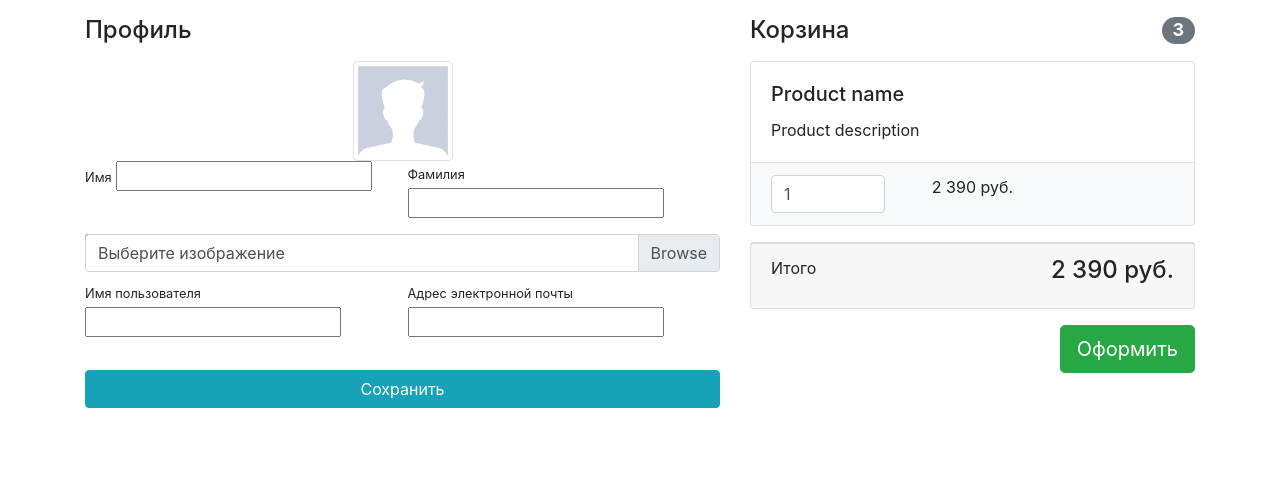
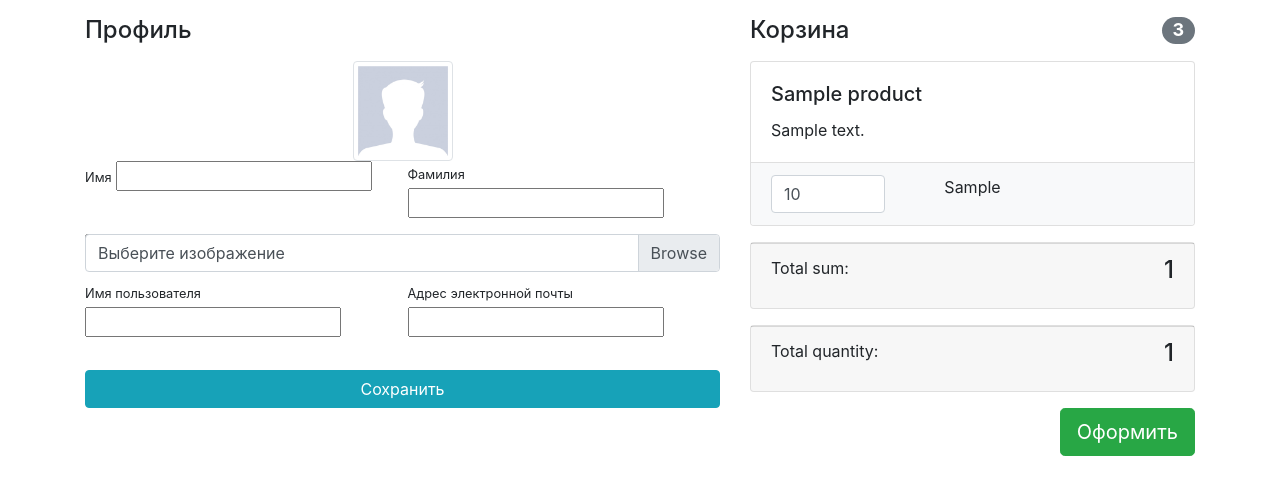
Before and after one commit to prapeller/geekbrains_django_basics, a Django app: template geekshop/users/templates/users/profile.html in a window 1280 px wide. Shown: the part 56-551 px from the top of the page. Run offline with Django 3.2, Linux system fonts and the light colour scheme; the template is opened without the code that fills it: most values are stand-ins (such as "Sample title", 1, 10 or a date in 2020); form fields are guessed from the names that the template uses; some libraries are stand-ins or nearby versions.

Commit message:
added basket products rendering

```diff
--- a/geekshop/basket/templates/basket/basket.html
+++ b/geekshop/basket/templates/basket/basket.html
@@ -2,33 +2,59 @@
 	<h4 class="mt-3 mb-3 d-flex justify-content-between align-items-center mb-3">
 		Корзина <span class="badge badge-secondary badge-pill">3</span>
 	</h4>
+
+	{% if basket_products %}
+
+		{% for basket_product in basket_products %}
+
 			<div class="card mb-3">
 				<div class="card-body">
-			<h5 class="card-title">Product name</h5>
-			<p class="card-text">Product description</p>
+					<h5 class="card-title">{{ basket_product.product.name }}</h5>
+					<p class="card-text">{{ basket_product.product.description}}</p>
 				</div>
+
 				<ul class="list-group list-group-flush">
 					<li class="list-group-item bg-light">
 						<div class="row text-center">
 							<div class="col-lg-4">
-						<input name="basketID" type="number" class="form-control"
-						       value="1" min="0">
+								<input name="basketID" type="number" class="form-control quantity_select"
+								       value="{{ basket_product.quantity }}" min="0">
 							</div>
-					<div class="col-lg-4">2 390 руб.</div>
+							<div class="col-lg-4">{{ basket_product.get_subtotal }}</div>
 							<div class="col-lg-4">
-						<a href="#">
+								<a href="{% url 'basket_app:remove_product' basket_product.id %}">
 									<i class="fas fa-trash"></i>
 								</a>
 							</div>
 						</div>
 					</li>
 				</ul>
+
+			</div>
+
+		{% endfor %}
+
+	{% else %}
+
+		<div class="card mb-3">
+			<h5 class="mt-3 text-center">Basket is empty</h5>
+		</div>
+
+	{% endif %}
+
+	<div class="card mb-3">
+		<div class="card-footer">
+			<p class="float-left">Total sum:</p>
+			<h4 class="float-right">{{ total_sum }}</h4>
+		</div>
 	</div>
 	<div class="card mb-3">
 		<div class="card-footer">
-			<p class="float-left">Итого</p>
-			<h4 class="float-right">2 390 руб.</h4>
+			<p class="float-left">Total quantity:</p>
+			<h4 class="float-right">{{ total_quantity }}</h4>
 		</div>
 	</div>
+
 	<button type="button" class="btn btn-success btn-lg float-right">Оформить</button>
+
 </div>
```
Lines whose indentation alone changed are shown as unchanged.
